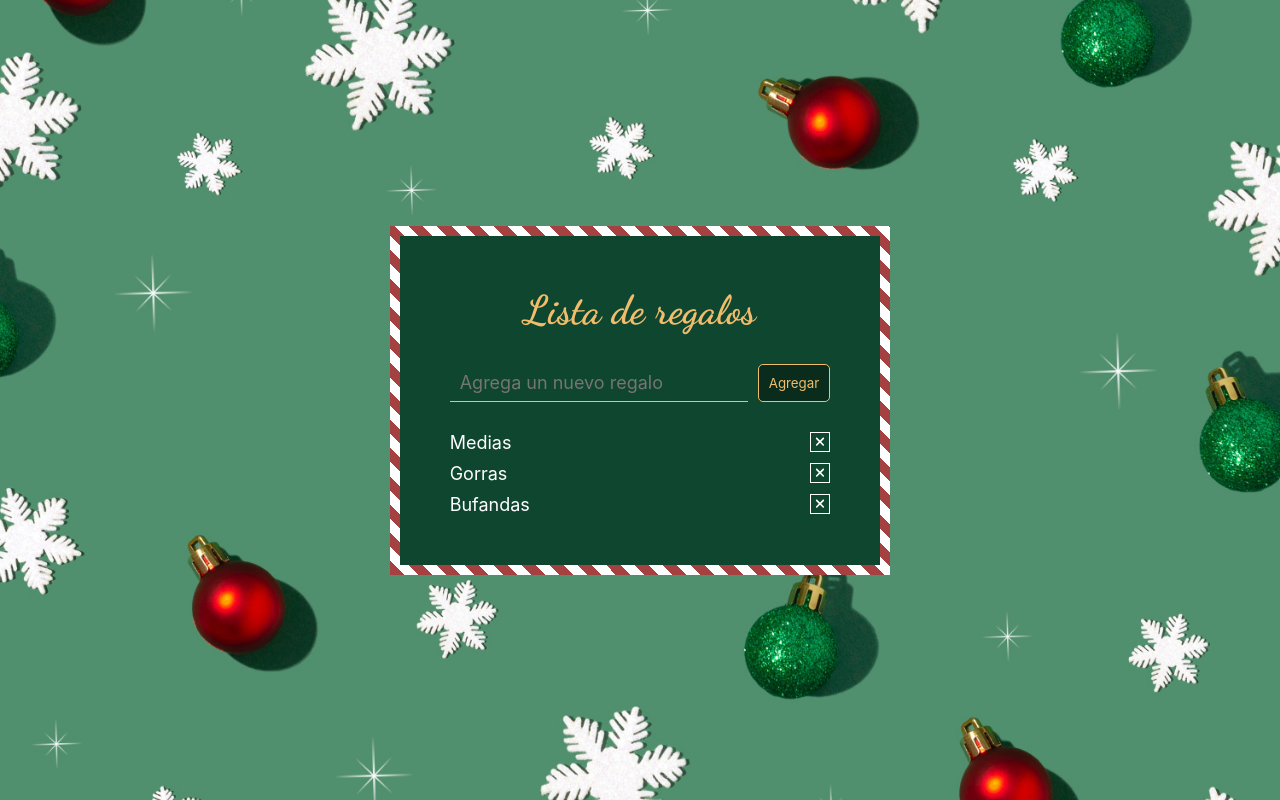
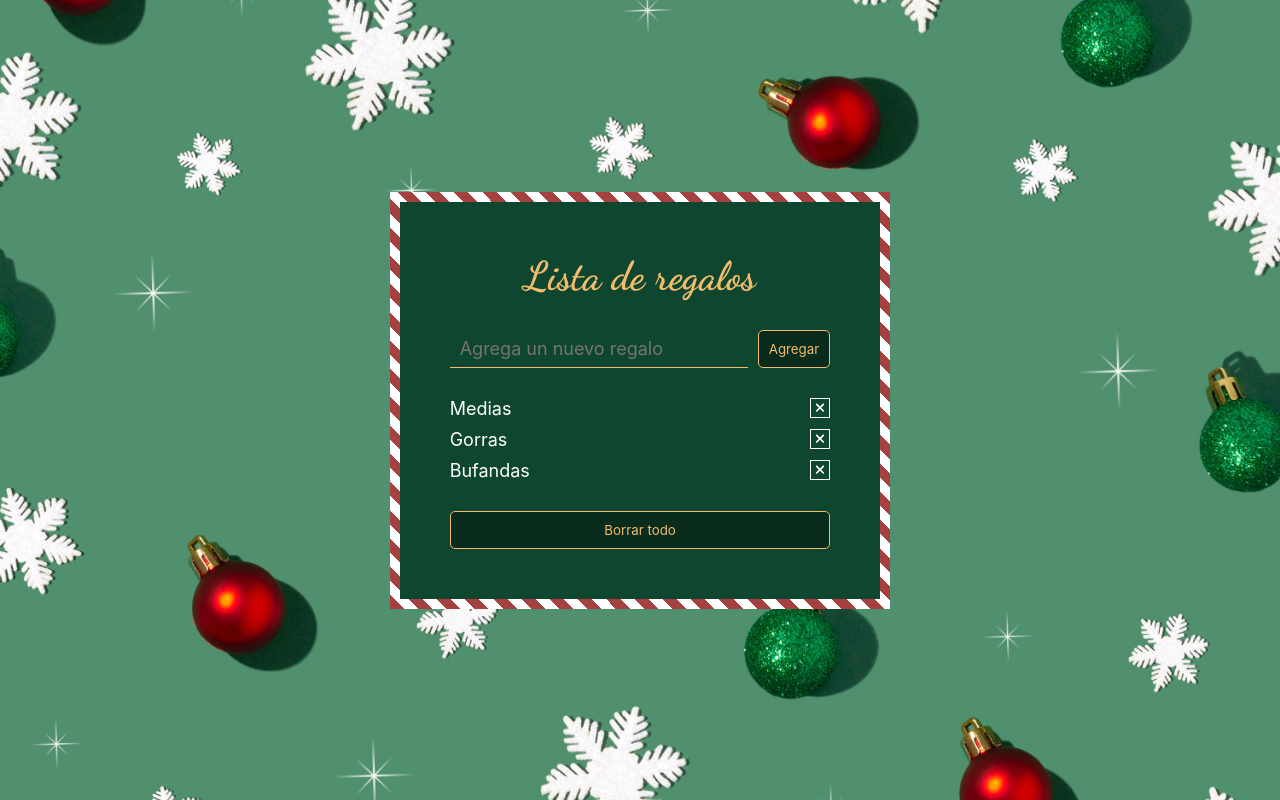
Before and after one commit to denisemarielf/adviency-2022, a React (Create React App) app in the folder adviency-2022/: page / in a window 1280 px wide. Built offline with nearby package versions, Linux system fonts and the light colour scheme.

Commit message:
Agregar dia 5

```diff
--- a/adviency-2022/src/App.css
+++ b/adviency-2022/src/App.css
@@ -66,7 +66,7 @@
   font-size: large;
 }
 
-.form-button {
+.form-button, .clear-button  {
   color: #f1bc6c;
   background-color: #092c1d;
   border: none;
@@ -87,7 +87,7 @@
   justify-content: space-between;
 }
 
-.list-button {
+.list-button{
   background-color:#0F462F;
   width: 20px;
   height: 20px;
--- a/adviency-2022/src/App.tsx
+++ b/adviency-2022/src/App.tsx
@@ -16,6 +16,8 @@ type GiftsReducerAction = {
 } | {
       type: "deleted"
       id: string
+} | {
+  type: "cleared"
 }
 
 function giftsReducer(gifts: Gift[], action: GiftsReducerAction) {
@@ -31,6 +33,9 @@ function giftsReducer(gifts: Gift[], action: GiftsReducerAction) {
   }
   case "deleted": {
       return gifts.filter((t) => t.id !== action.id);
+  }
+  case "cleared": {
+    return []
   }
 }}
 
@@ -53,6 +58,12 @@ function App() {
     })
   }
 
+  const handleClearAll = ():void => {
+    dispatch({
+      type: "cleared"
+    })
+  }
+
 
   return (
     <div className="App">
@@ -61,6 +72,7 @@ function App() {
         <h1 className='wishlist-title'>Lista de regalos</h1>
         <Form onNewGift={handleNewGift}/>
         <List gifts={gifts} onDeleteGift={handleDeleteGift}/>
+        <button onClick={handleClearAll} className="clear-button">Borrar todo</button>
       </div>
     </div>
   );
```
Also changed, not shown: 2 other files (tests, documents, lock files or other folders).
